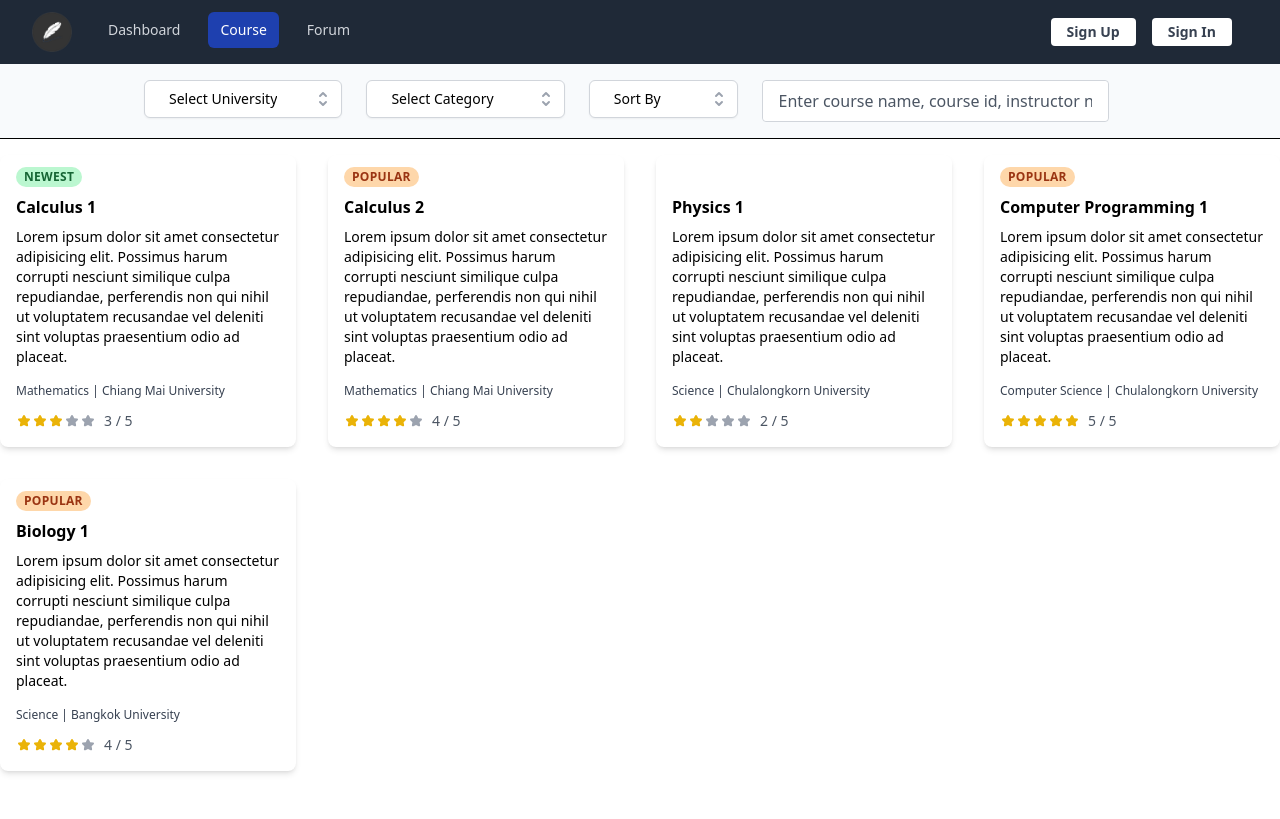
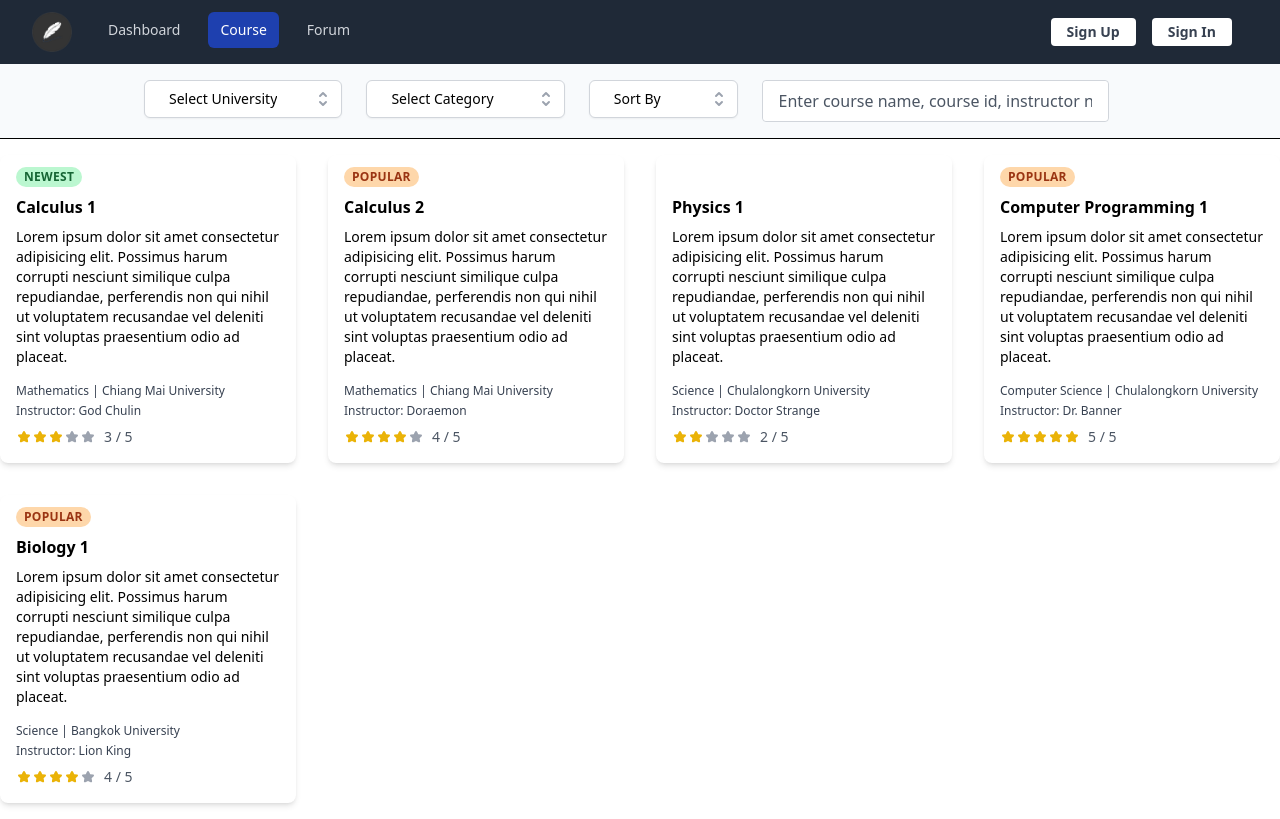
Before and after one commit to ThisGameZR/MyReview, a Next.js app: page /course in a window 1280 px wide. Built offline with nearby package versions, Linux system fonts and the light colour scheme.

Commit message:
Add instructor to course card

```diff
--- a/components/util/CourseCard.js
+++ b/components/util/CourseCard.js
@@ -29,6 +29,7 @@ export default function Card({ prop }) {
           <span className="flex items-center mb-1">
             {prop.category ? prop.category : "No Category"} | {prop.university ? prop.university : "No University"}
           </span>
+          <div>Instructor: {prop.instructor ? prop.instructor : "No Instructor"}</div>
         </div>
         <div className="px-4 pb-4 flex items-center text-sm text-gray-600">
           {Array.from(Array(prop.point), (e, i) => {
--- a/pages/course/index.js
+++ b/pages/course/index.js
@@ -69,6 +69,7 @@ export default function Index() {
         "Lorem ipsum dolor sit amet consectetur adipisicing elit. Possimus harum corrupti nesciunt similique culpa repudiandae, perferendis non qui nihil ut voluptatem recusandae vel deleniti sint voluptas praesentium odio ad placeat.",
       category: "Mathematics",
       university: "Chiang Mai University",
+      instructor: "God Chulin",
       date: new Date("2022-01-01"),
       point: 3,
     },
@@ -80,6 +81,7 @@ export default function Index() {
       date: new Date("2022-01-01"),
       category: "Mathematics",
       university: "Chiang Mai University",
+      instructor: "Doraemon",
       point: 4,
     },
     {
@@ -90,6 +92,7 @@ export default function Index() {
       date: new Date("2020-02-01"),
       category: "Science",
       university: "Chulalongkorn University",
+      instructor: "Doctor Strange",
       point: 2,
     },
     {
@@ -100,6 +103,7 @@ export default function Index() {
       date: new Date("2021-04-05"),
       category: "Computer Science",
       university: "Chulalongkorn University",
+      instructor: "Dr. Banner",
       point: 5,
     },
     {
@@ -110,6 +114,7 @@ export default function Index() {
       date: new Date("2021-04-05"),
       category: "Science",
       university: "Bangkok University",
+      instructor: "Lion King",
       point: 4,
     },
   ];
--- a/pages/forum/index.js
+++ b/pages/forum/index.js
@@ -74,7 +74,7 @@ export default function Index() {
         <div className="flex flex-col w-full ">
           {/* Search div */}
           <div className="flex flex-row w-full py-2 bg-slate-50 border-b-black border-b border-solid justify-center">
-            <div className="w-full lg:w-[60%] flex flex-row">
+            <div className="px-4 w-full lg:w-[60%] flex flex-row">
               <div className="flex justify-center items-center bg-gray-300 px-4">
                 <svg xmlns="http://www.w3.org/2000/svg" className="h-6 w-6" fill="none" viewBox="0 0 24 24" stroke="currentColor">
                   <path strokeLinecap="round" strokeLinejoin="round" strokeWidth="2" d="M21 21l-6-6m2-5a7 7 0 11-14 0 7 7 0 0114 0z" />
```
